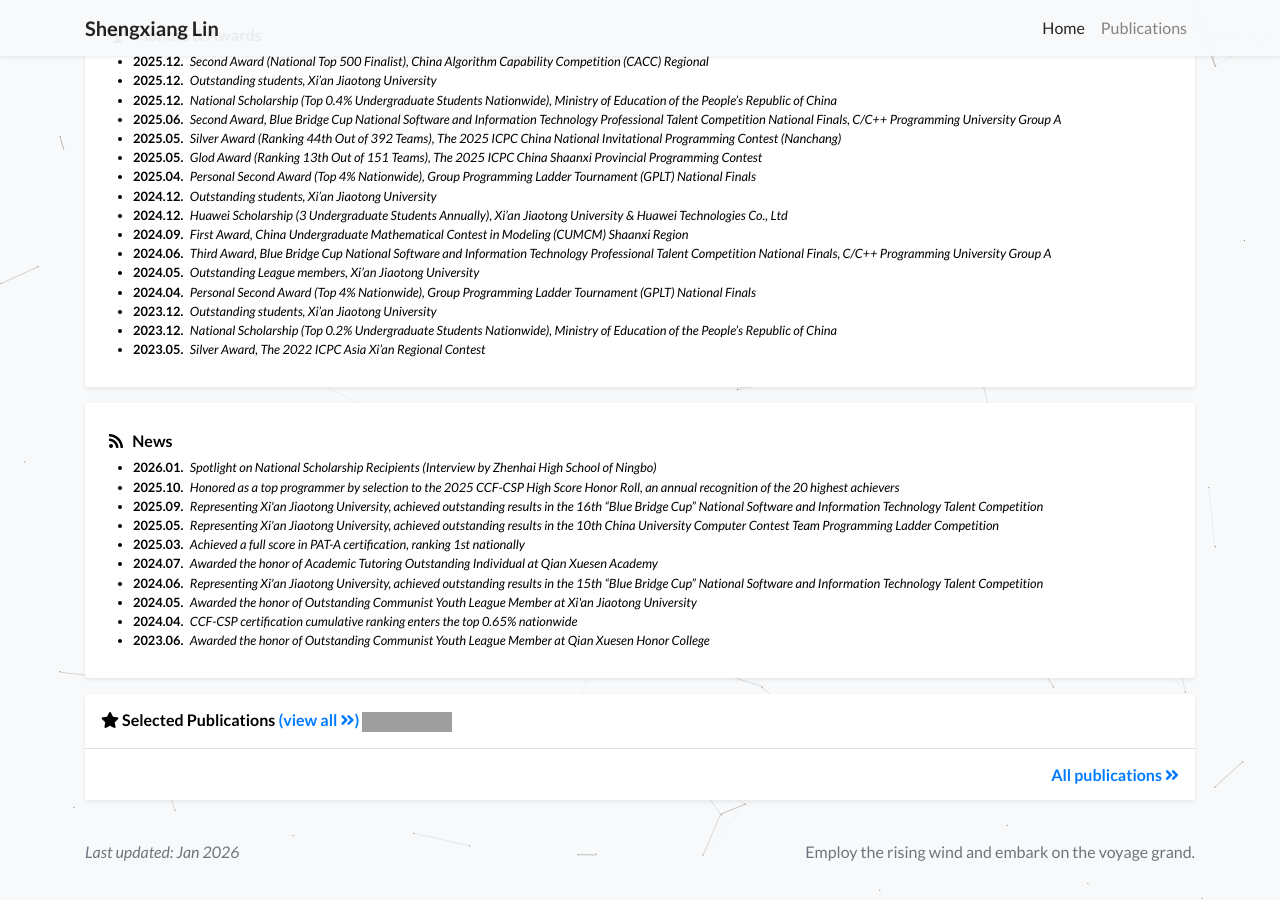
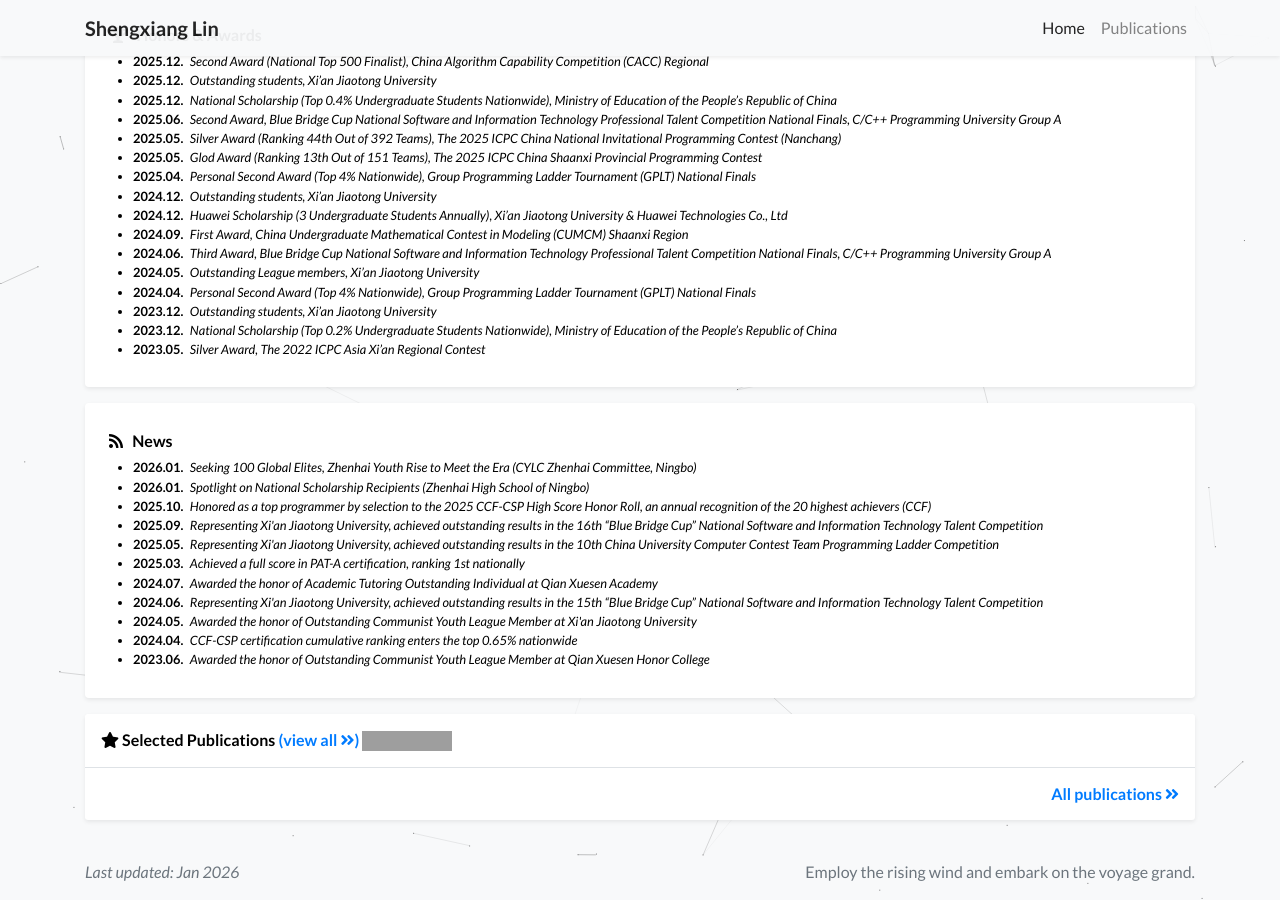
Before and after one commit to Shengxiang-Lin/Shengxiang-Lin.github.io, a Jekyll site: the page built from index.html, in a window 1280 px wide and 900 px high, scrolled down 1126 px. Built offline with Jekyll 4.4.1, drawn with Linux system fonts in a browser that asks for light colours; a style sheet for code colours, icons or effects is not loaded; grey boxes are pictures that could not be loaded.

Commit message:
Update profile.yml

```diff
--- a/_data/profile.yml
+++ b/_data/profile.yml
@@ -117,10 +117,13 @@ awards:
   url: "https://Shengxiang-Lin.github.io/assets/cv/Silver%20Award%2C%20The%202022%20ICPC%20Asia%20Xi%E2%80%99an%20Regional%20Contest.pdf"
 
 news:
-  - name: Spotlight on National Scholarship Recipients (Interview by Zhenhai High School of Ningbo)
+  - name: Seeking 100 Global Elites, Zhenhai Youth Rise to Meet the Era (CYLC Zhenhai Committee, Ningbo)
+    date: 2026.01
+    url: "https://mp.weixin.qq.com/s/tzXz2JcK0pAh5kuk59YzGw"
+  - name: Spotlight on National Scholarship Recipients (Zhenhai High School of Ningbo)
     date: 2026.01
     url: "https://mp.weixin.qq.com/s?__biz=MzI4NzYyMzk5MA==&mid=2247578879&idx=1&sn=aaf1623d52355c42059c5f7483a260c0&chksm=ea603dceca8a747c037812b400390c8a2698e20836a546037c60ca4919cf290b2be63efa7f61&mpshare=1&scene=23&srcid=0109XN9lhCukfr7K932NdMZj&sharer_shareinfo=7662b087a9a397b32760b63bf16b989d&sharer_shareinfo_first=e8f4e005e168e3dd46c2f85e9ae777a7#rd"
-  - name: Honored as a top programmer by selection to the 2025 CCF-CSP High Score Honor Roll, an annual recognition of the 20 highest achievers
+  - name: Honored as a top programmer by selection to the 2025 CCF-CSP High Score Honor Roll, an annual recognition of the 20 highest achievers (CCF)
     date: "2025.10"
     url: "https://www.ccf.org.cn/Focus/2025-10-28/850505.shtml"
   - name: Representing Xi'an Jiaotong University, achieved outstanding results in the 16th “Blue Bridge Cup” National Software and Information Technology Talent Competition
```
